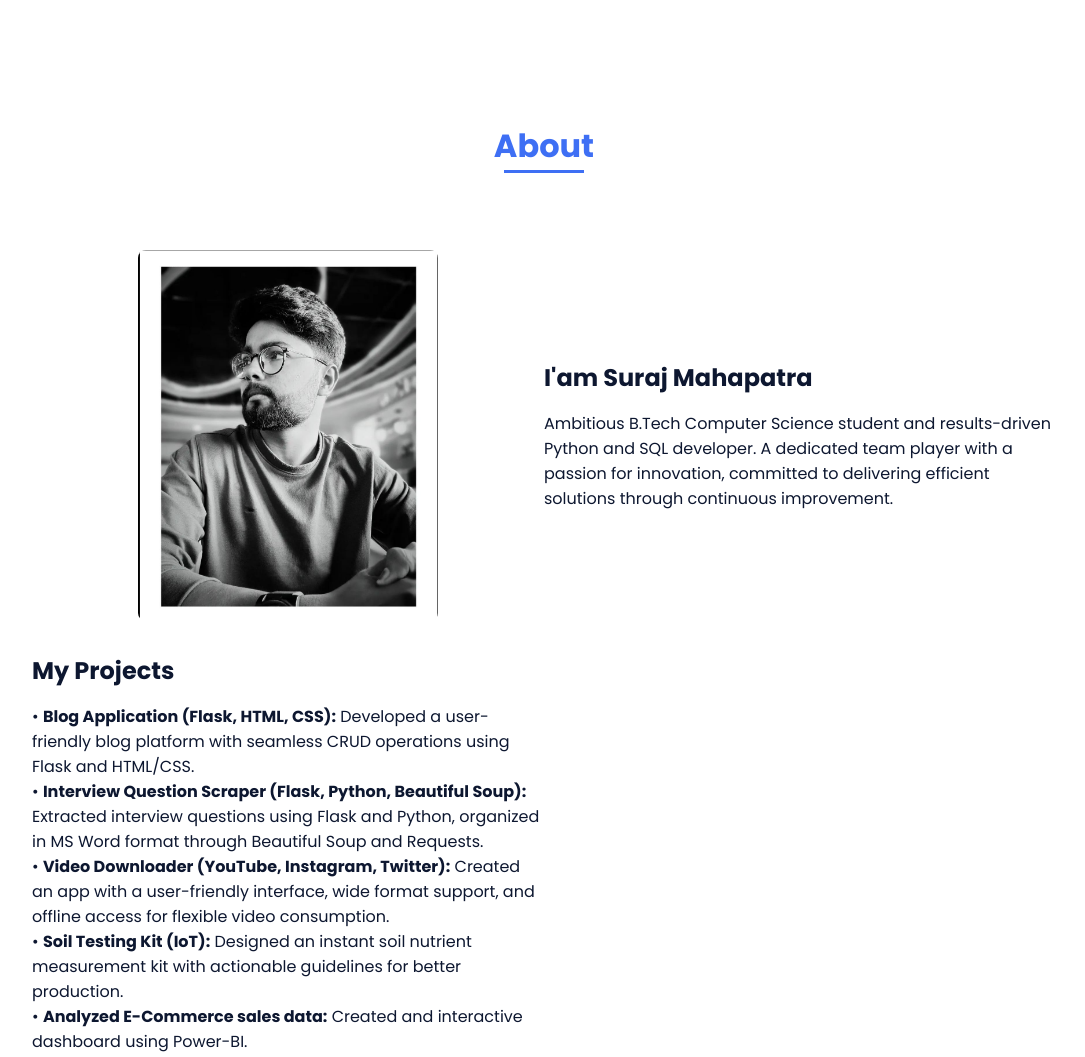
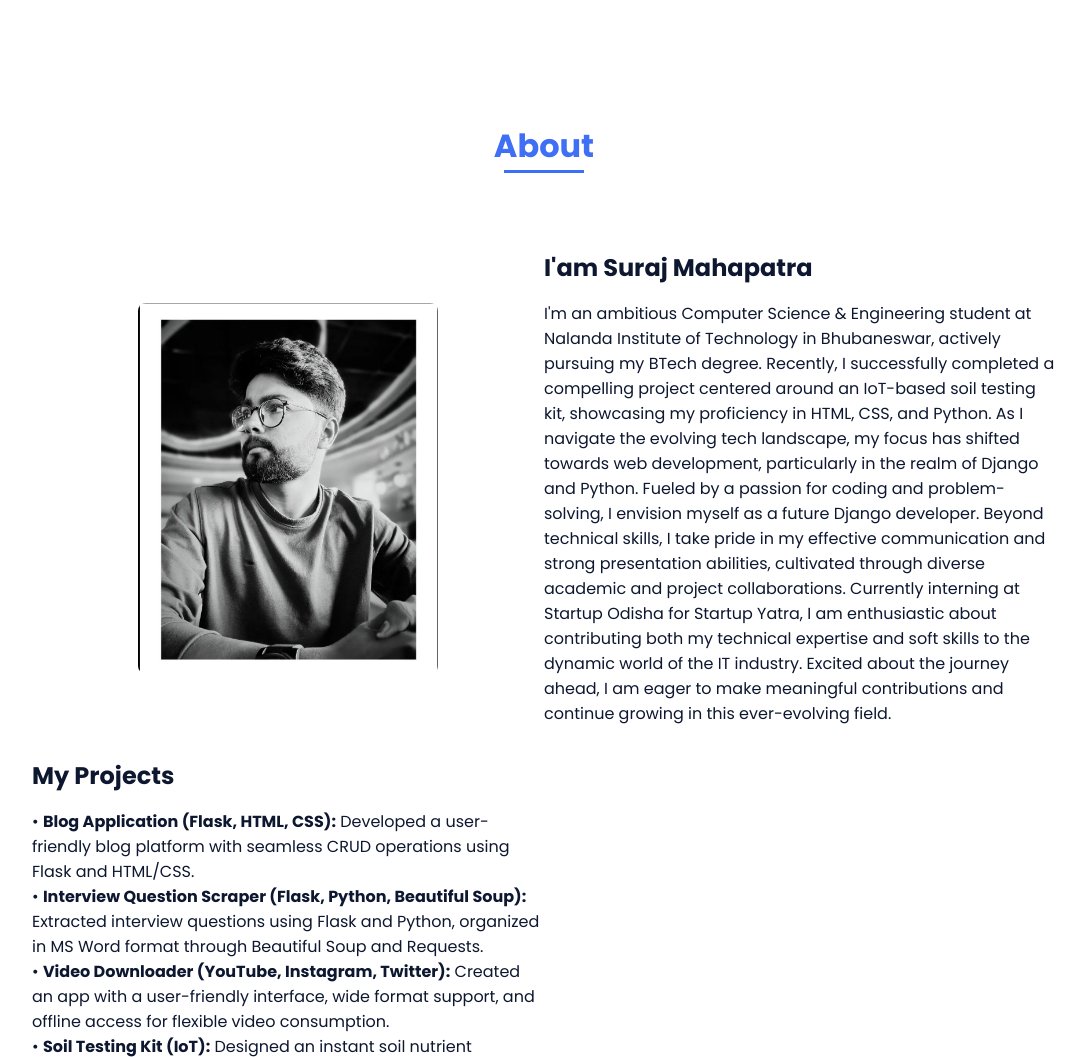
Before and after one commit to Suraj6542/Self-Portfolio, a Django app: page / in a window 1280 px wide. Shown: the part 649-1706 px from the top of the page, without its empty margins (96-1181 px from the left). Run offline with Django 4.2, Linux system fonts and the light colour scheme.

Commit message:
project completed!!

```diff
--- a/portfolio/portfolioapp/templates/index.html
+++ b/portfolio/portfolioapp/templates/index.html
@@ -86,9 +86,11 @@
 
                 <div>
                     <h2 class="about__subtitle">I'am Suraj Mahapatra</h2>
-                    <p class="about__text">Ambitious B.Tech Computer Science student and results-driven Python and SQL
-                        developer. A dedicated team player with a passion for innovation, committed to delivering
-                        efficient solutions through continuous improvement.</p>
+                    <p class="about__text">I'm an ambitious Computer Science & Engineering student at Nalanda Institute of Technology in Bhubaneswar, actively pursuing my BTech degree. Recently, I successfully completed a compelling project centered around an IoT-based soil testing kit, showcasing my proficiency in HTML, CSS, and Python.
+
+                        As I navigate the evolving tech landscape, my focus has shifted towards web development, particularly in the realm of Django and Python. Fueled by a passion for coding and problem-solving, I envision myself as a future Django developer. Beyond technical skills, I take pride in my effective communication and strong presentation abilities, cultivated through diverse academic and project collaborations.
+
+                        Currently interning at Startup Odisha for Startup Yatra, I am enthusiastic about contributing both my technical expertise and soft skills to the dynamic world of the IT industry. Excited about the journey ahead, I am eager to make meaningful contributions and continue growing in this ever-evolving field.</p>
                 </div>
                 <div>
                     <h2 class="about__subtitle"> My Projects</h2>
```
